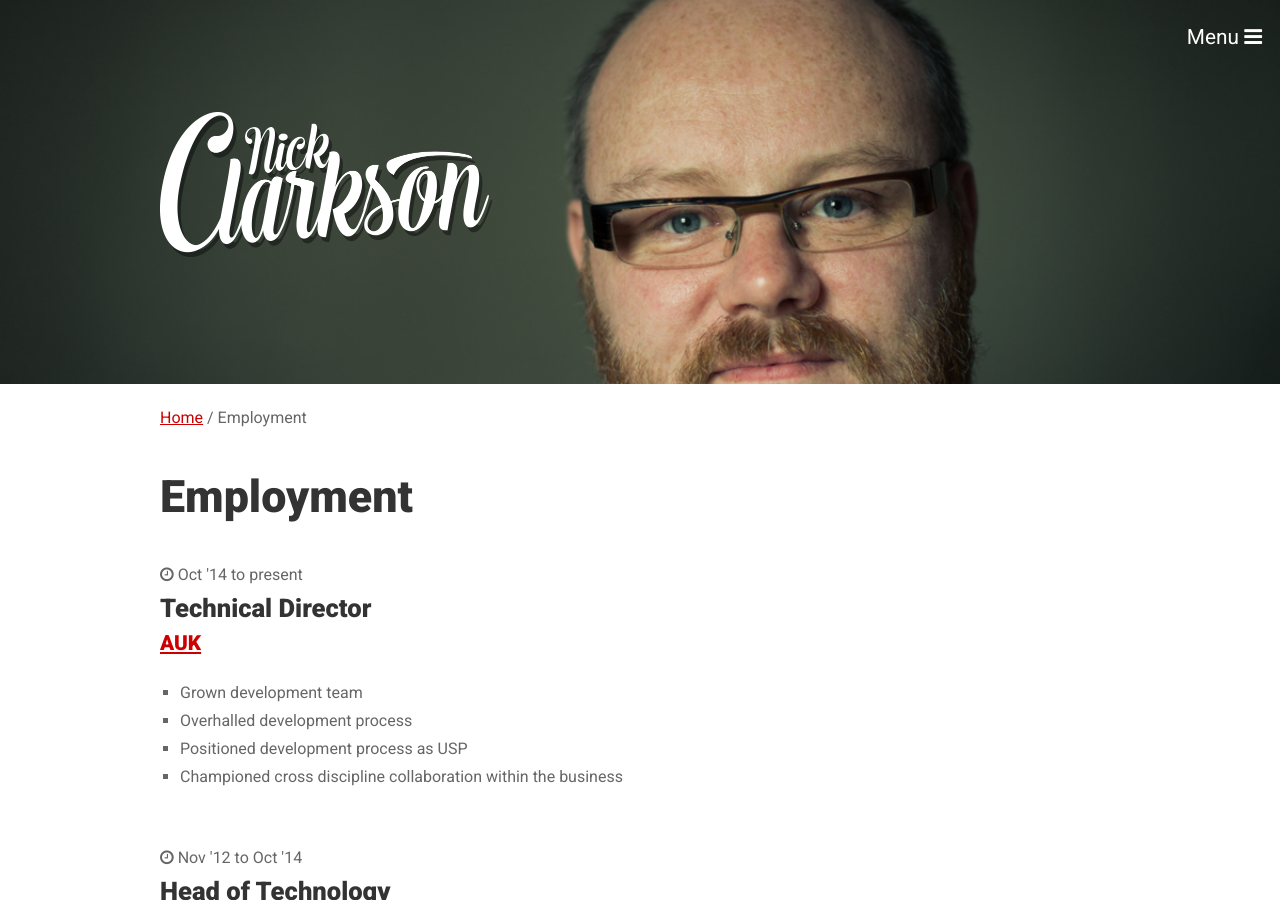
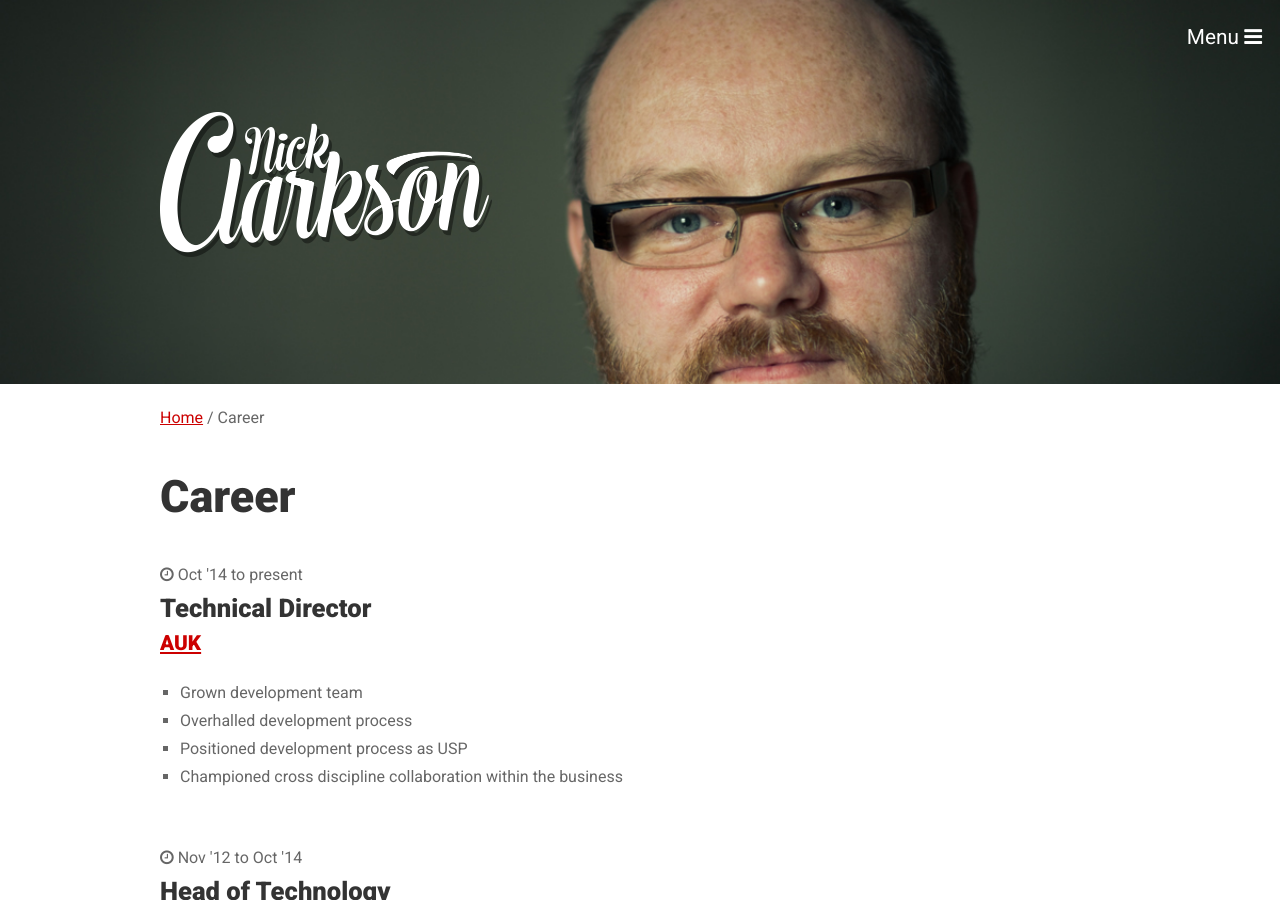
Before and after one commit to netotaku/netotaku.github.io, a Jekyll site: the page built from career.html, in a window 1280 px wide and 900 px high. Built offline with Jekyll 4.4.1, drawn with Linux system fonts in a browser that asks for light colours; nearby versions of some CDN libraries; a script that is not in the unit is left out; comment, search, counter and statistics services are not loaded.

Commit message:
refactored employment > career

```diff
--- a/employment.html
+++ b/career.html
@@ -1,7 +1,7 @@
 ---
 layout: page
-title: Employment
-permalink: /employment/
+title: Career
+permalink: /career/
 ---
 
 {% include content/employment.html %}
--- a/index.html
+++ b/index.html
@@ -21,7 +21,7 @@ isHome: true
           <h3>Read on</h3>
 
           <ul>
-            <li><a href="/employment">Employment history</a></li>
+            <li><a href="/career">Employment history</a></li>
             <li><a href="/work">Technical skills and experience</a></li>
             <li><a href="/speaking">Speaking notes and presentations</a></li>
           </ul>
```
